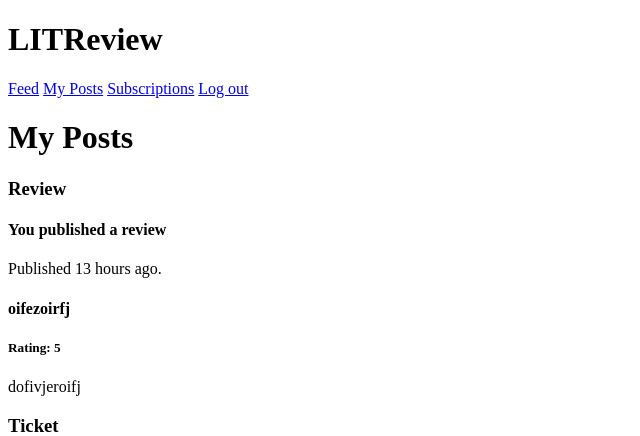
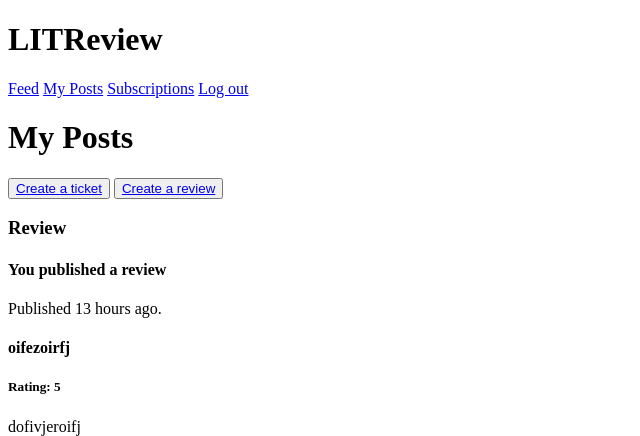
Before and after one commit to DavidPerelroizen/P09, a Django app: page /my_posts_page/ in a window 1280 px wide. Shown: the top 436 px of the page, without its empty margins (0-640 px from the left). Run offline with Django 4.2, Linux system fonts and the light colour scheme; a user stored in the database is signed in; data comes from the database, SQL or seed files in the repository.

Commit message:
Added buttons for review and ticket creation

```diff
--- a/feedapp/templates/feedapp/my_posts_page.html
+++ b/feedapp/templates/feedapp/my_posts_page.html
@@ -2,6 +2,8 @@
 
     {% block content %}
         <h1>My Posts</h1>
+        <button type="button"><a href="{% url 'create_ticket' %}">Create a ticket</a></button>
+        <button type="button"><a href="{% url 'create_review' %}">Create a review</a></button>
         {% for post in posts %}
             {% if post.content_type == 'TICKET' %}
                 {% include 'feedapp/partials/ticket_snippet.html' with ticket=post %}
```
